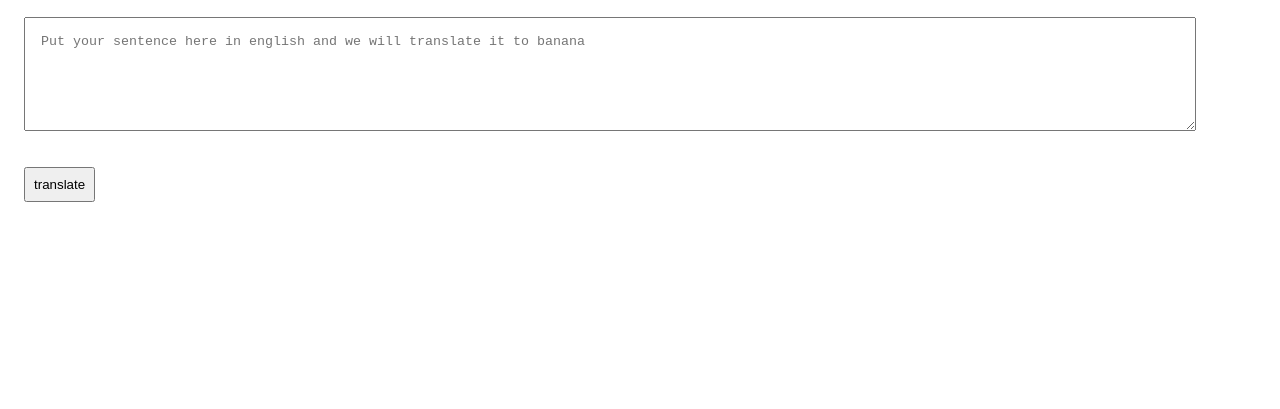
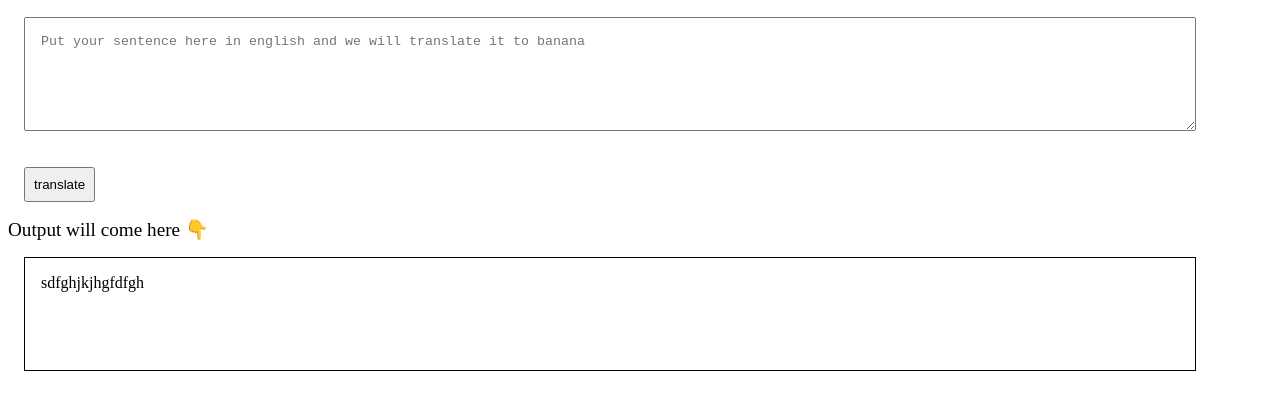
Before and after one commit to yogesh1006/Banana_Speak_Live, a plain HTML site: page index.html in a window 1280 px wide. Both pictures are taken after a click on the button "translate". Shown: the part 79-488 px from the top of the page. Drawn offline with Linux system fonts and the light colour scheme.

Commit message:
input output processing

```diff
--- a/app.js
+++ b/app.js
@@ -1,8 +1,9 @@
 var btnTranslate=document.querySelector("#btn-translate");
 var txtInput=document.querySelector("#txt-input");
-
+var outputDiv= document.querySelector("#output");
 
 btnTranslate.addEventListener("click",function clickEventHandler(){
-    console.log("Clicked!!!");
-    console.log("input",txtInput.value);
+    outputDiv.innerText="sdfghjkjhgfdfgh " + txtInput.value;
+    // console.log("Clicked!!!");
+    // console.log("input",txtInput.value);
 })
--- a/index.html
+++ b/index.html
@@ -7,6 +7,14 @@
     <style>
 
         textarea{
+            width: 90%;
+            height: 10vh;
+            margin: 1rem;
+            padding: 1rem;
+        }
+
+        #output{
+            border: 1px solid black;
             width: 90%;
             height: 10vh;
             margin: 1rem;
@@ -25,6 +33,10 @@
 
     <textarea id="txt-input" placeholder="Put your sentence here in english and we will translate it to banana"></textarea>
     <button id="btn-translate">translate</button>
+
+    <div style="font-size: larger;">Output will come here 👇</div>
+
+    <div id="output"></div>
     <script src="app.js" type="text/javascript"></script>
 
 </body>
```
